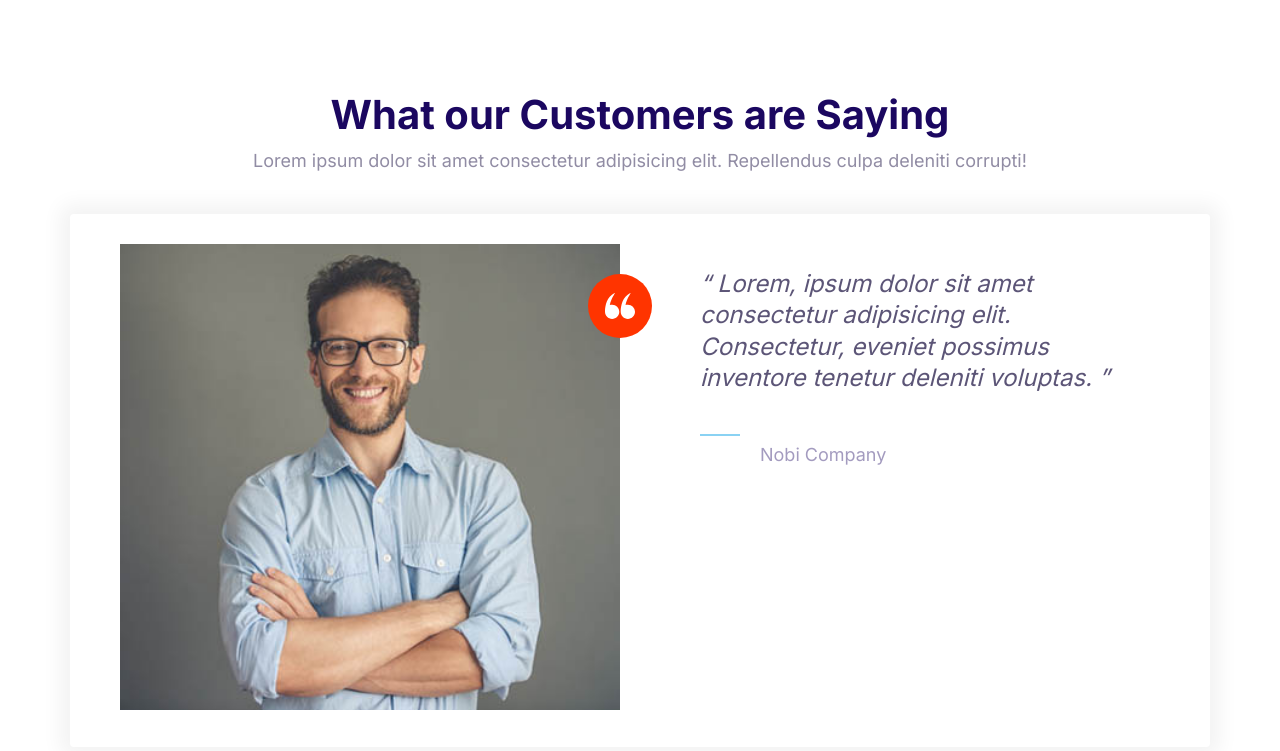
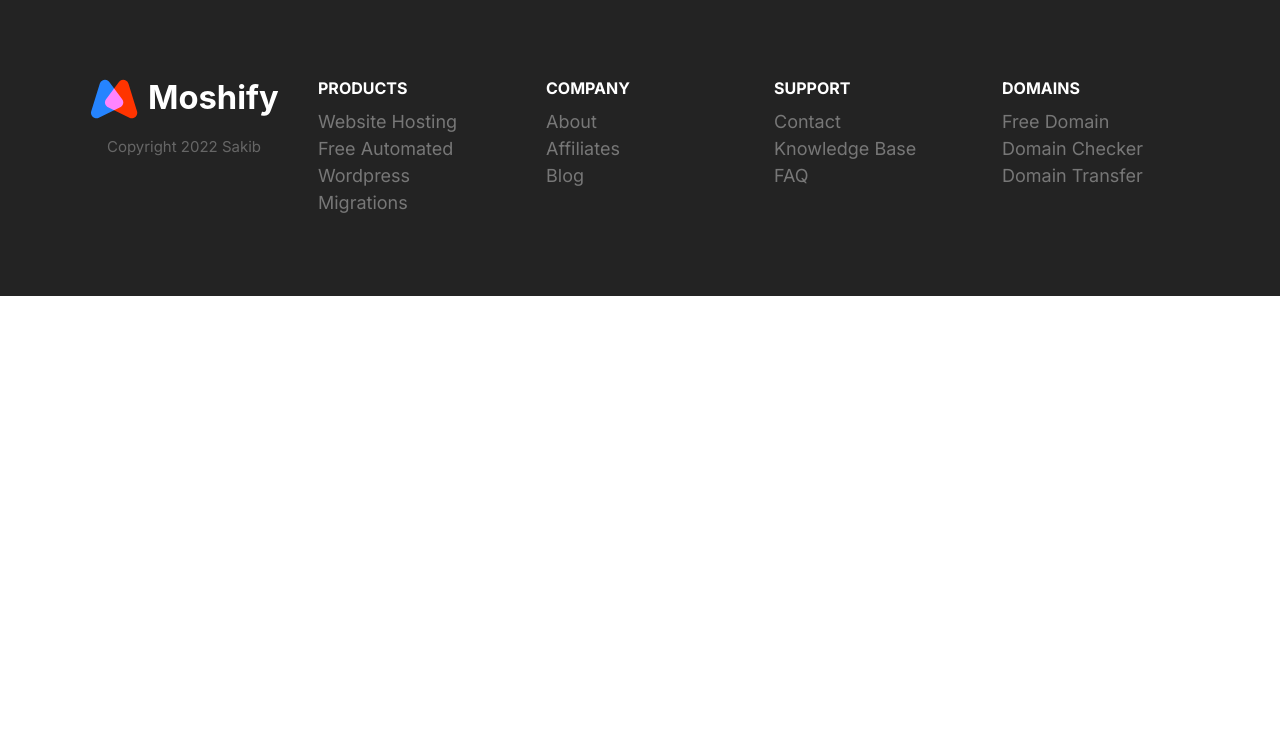
Before and after one commit to sakibcy/cloud-hosting-site, a plain HTML site: page index.html in a window 1280 px wide. Drawn offline with Linux system fonts and the light colour scheme.

Commit message:
Build footer component.

```diff
--- a/css/styles.css
+++ b/css/styles.css
@@ -596,6 +596,12 @@ a {
   justify-content: space-between;
 }
 
+.collapsible__header > h2 {
+  color: #fff;
+  margin-top: 0;
+  font-size: 3rem;
+}
+
 .collapsible__heading {
   margin-top: 0;
   font-size: 3rem;
@@ -837,3 +843,79 @@ h2 {
     max-width: 700px;
   }
 }
+
+/* Footer */
+.footer {
+  background: #232323;
+}
+
+.footer a {
+  color: #777;
+  transition: color 0.3s;
+}
+
+.footer a:hover {
+  color: #fff;
+}
+
+.footer__section {
+  padding: 2rem;
+  border-bottom: 1px solid #393939;
+}
+
+.footer__section .list {
+  margin: 0;
+}
+
+.footer__heading {
+  text-transform: uppercase;
+  font-weight: 600;
+}
+
+.footer__brand {
+  margin-top: 5rem;
+  text-align: center;
+}
+
+.footer__brand img {
+  width: 100%;
+  max-width: 230px;
+}
+
+.footer__copyright {
+  font-size: 2.1rem;
+  color: #fff;
+  opacity: 0.3;
+}
+
+@media screen and (min-width: 768px) {
+  .footer_sections {
+    grid-template-columns: repeat(auto-fit, minmax(10rem, 1fr));
+  }
+
+  .footer .collapsible__chavron {
+    display: none;
+  }
+
+  .footer .collapsible__content {
+    opacity: 1;
+    max-height: 100%;
+  }
+
+  .footer__brand {
+    order: -1;
+    margin-top: 1rem;
+  }
+
+  .footer__copyright {
+    font-size: 1.5rem;
+  }
+
+  .footer__section {
+    border: none;
+  }
+
+  .collapsible__header .footer__heading {
+    font-size: 1.6rem;
+  }
+}
--- a/index.html
+++ b/index.html
@@ -15,52 +15,79 @@
     <link rel="stylesheet" href="./css/styles.css" />
   </head>
   <body>
-    <section class="block">
-      <header class="block__header">
-        <h2>What our Customers are Saying</h2>
-        <p>
-          Lorem ipsum dolor sit amet consectetur adipisicing elit. Repellendus
-          culpa deleniti corrupti!
-        </p>
-      </header>
-      <div class="container">
-        <div class="card testimonial">
-          <div class="grid grid--1x2">
-            <div class="testimonial__image">
-              <img
-                src="./images/testimonial.jpg"
-                alt="A happy, smiling customer"
-              />
-              <span class="icon-container icon-container--accent">
-                <svg class="icon icon--white icon--small">
-                  <use xlink:href="./images/sprite.svg#quotes"></use>
-                </svg>
-              </span>
-            </div>
-            <blockquote class="quote">
-              <p class="quote__text">
-                Lorem, ipsum dolor sit amet consectetur adipisicing elit.
-                Consectetur, eveniet possimus inventore tenetur deleniti
-                voluptas.
-              </p>
-              <footer>
-                <div class="media">
-                  <div class="media__image quote__image">
-                    <svg class="icon icon--primary">
-                      <use xlink:href="./images/sprite.svg#line"></use>
-                    </svg>
-                  </div>
-                  <div class="media__body">
-                    <h3 class="media__title quote__author">Nobita Nobi</h3>
-                    <p class="quote__company">Nobi Company</p>
-                  </div>
-                </div>
-              </footer>
-            </blockquote>
+    <footer class="block block--dark footer">
+      <div class="container grid footer_sections">
+        <section class="collapsible collapsible--expanded footer__section">
+          <header class="collapsible__header">
+            <h2 class="collapsible__heading footer__heading">Products</h2>
+            <span class="icon-container collapsible__chavron">
+              <img class="icon icon--white" src="./images/chevron.svg" alt="" />
+            </span>
+          </header>
+          <div class="collapsible__content">
+            <ul class="list">
+              <li><a href="#">Website Hosting</a></li>
+              <li><a href="#">Free Automated</a></li>
+              <li><a href="#">Wordpress</a></li>
+              <li><a href="#">Migrations</a></li>
+            </ul>
           </div>
-        </div>
+        </section>
+
+        <section class="collapsible footer__section">
+          <header class="collapsible__header">
+            <h2 class="collapsible__heading footer__heading">Company</h2>
+            <span class="icon-container collapsible__chavron">
+              <img class="icon icon--white" src="./images/chevron.svg" alt="" />
+            </span>
+          </header>
+          <div class="collapsible__content">
+            <ul class="list">
+              <li><a href="#">About</a></li>
+              <li><a href="#">Affiliates</a></li>
+              <li><a href="#">Blog</a></li>
+            </ul>
+          </div>
+        </section>
+
+        <section class="collapsible footer__section">
+          <header class="collapsible__header">
+            <h2 class="collapsible__heading footer__heading">Support</h2>
+            <span class="icon-container collapsible__chavron">
+              <img class="icon icon--white" src="./images/chevron.svg" alt="" />
+            </span>
+          </header>
+          <div class="collapsible__content">
+            <ul class="list">
+              <li><a href="#">Contact</a></li>
+              <li><a href="#">Knowledge Base</a></li>
+              <li><a href="#">FAQ</a></li>
+            </ul>
+          </div>
+        </section>
+
+        <section class="collapsible footer__section">
+          <header class="collapsible__header">
+            <h2 class="collapsible__heading footer__heading">Domains</h2>
+            <span class="icon-container collapsible__chavron">
+              <img class="icon icon--white" src="./images/chevron.svg" alt="" />
+            </span>
+          </header>
+          <div class="collapsible__content">
+            <ul class="list">
+              <li><a href="#">Free Domain</a></li>
+              <li><a href="#">Domain Checker</a></li>
+              <li><a href="#">Domain Transfer</a></li>
+            </ul>
+          </div>
+        </section>
+
+        <section class="footer__brand">
+          <img src="./images/logo.svg" alt="" />
+          <p class="footer__copyright">Copyright 2022 Sakib</p>
+        </section>
       </div>
-    </section>
+    </footer>
     <script src="./js/main.js"></script>
   </body>
 </html>
```
Also changed, not shown: components/collapsibles.html (+0 -1 lines), components/footer.html (added, +73 -0 lines).
